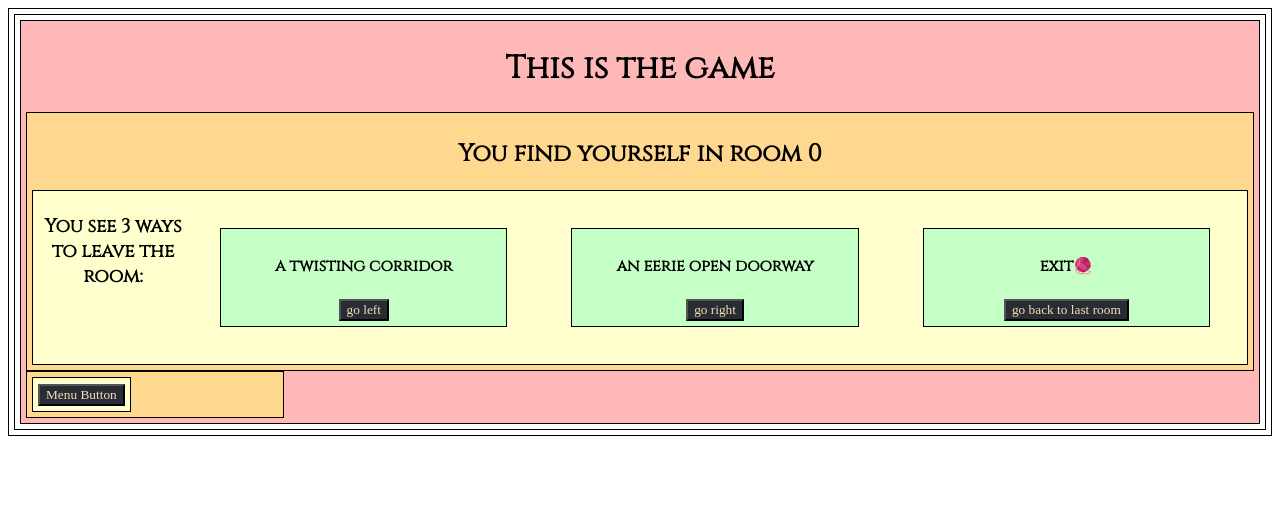
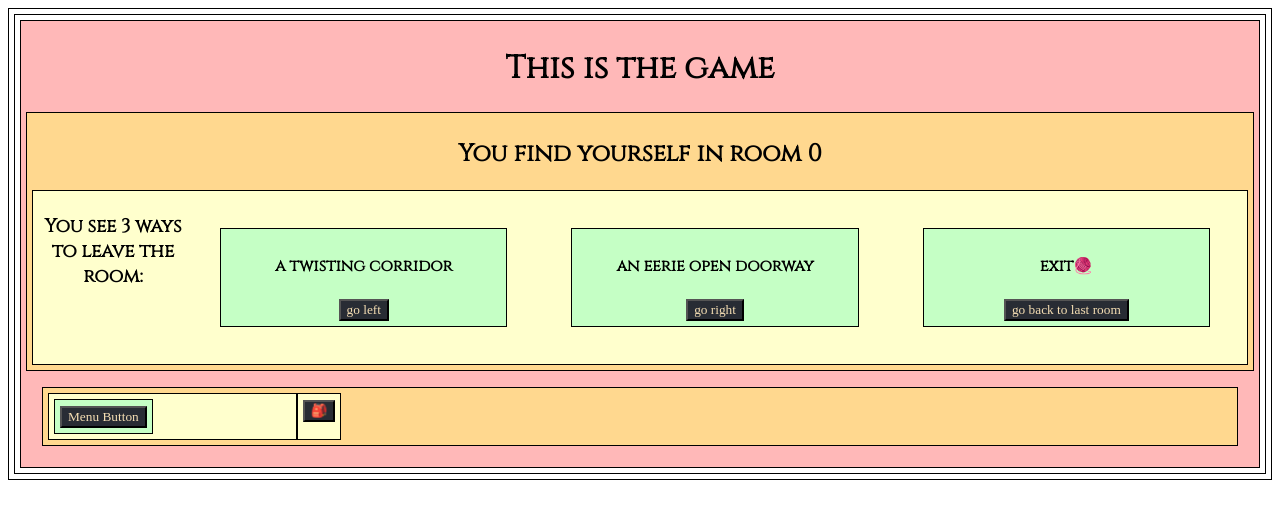
Before and after one commit to ArkfulDodger/ariadne, a React (Create React App) app: page /play in a window 1280 px wide. Shown: the top 506 px of the page. Built offline with nearby package versions, Linux system fonts and the light colour scheme; data requests are answered from the project's data file; a web font is replaced by a local one.

Commit message:
added items conditional rendering

```diff
--- a/src/components/Game/Game.js
+++ b/src/components/Game/Game.js
@@ -210,8 +210,10 @@ function Game ({props}) {
             {/* <Minotaur />
             <Actions /> */}
             <Navigation updateCurRoom={updateCurRoom} curGameInfo={curGameInfo} map={map}/>
-            <Menu menuOpen={menuOpen} handleToggleMenu={handleToggleMenu}/>
-            {/* <ItemsWindow itemsOpen={itemsOpen} handleToggleItems={handleToggleItems} /> */}
+            <div className="buttons">
+                <Menu menuOpen={menuOpen} handleToggleMenu={handleToggleMenu}/>
+                <ItemsWindow itemsOpen={itemsOpen} handleToggleItems={handleToggleItems} />
+            </div>
         </div>
     );
 }
--- a/src/components/Game/Items/ItemsWindow.js
+++ b/src/components/Game/Items/ItemsWindow.js
@@ -3,13 +3,17 @@ import IconList from "./IconList";
 import FocusImage from "./FocusImage";
 import ItemDetail from "./ItemDetail";
 
-function ItemsWindow (props) {
+function ItemsWindow ({itemsOpen, handleToggleItems}) {
     return (
         <div>
-            <h2>Items Window!</h2>
-            <IconList />
-            <FocusImage />
-            <ItemDetail />
+            {/* <h2>Items Window!</h2> */}
+            <button onClick={handleToggleItems}>🎒</button>
+            {itemsOpen ?
+                <><IconList />
+                <FocusImage />
+                <ItemDetail /> </>
+                : null
+            }
         </div>
     );
 }
--- a/src/stylesheets/App.css
+++ b/src/stylesheets/App.css
@@ -59,7 +59,10 @@ a {
   font-size: 25px;
   font-family: 'Genos';
 }
-
+.buttons {
+  display: flex;
+  margin: 1em
+}
 .menu {
   width: 20%;
   display: flex;
```
